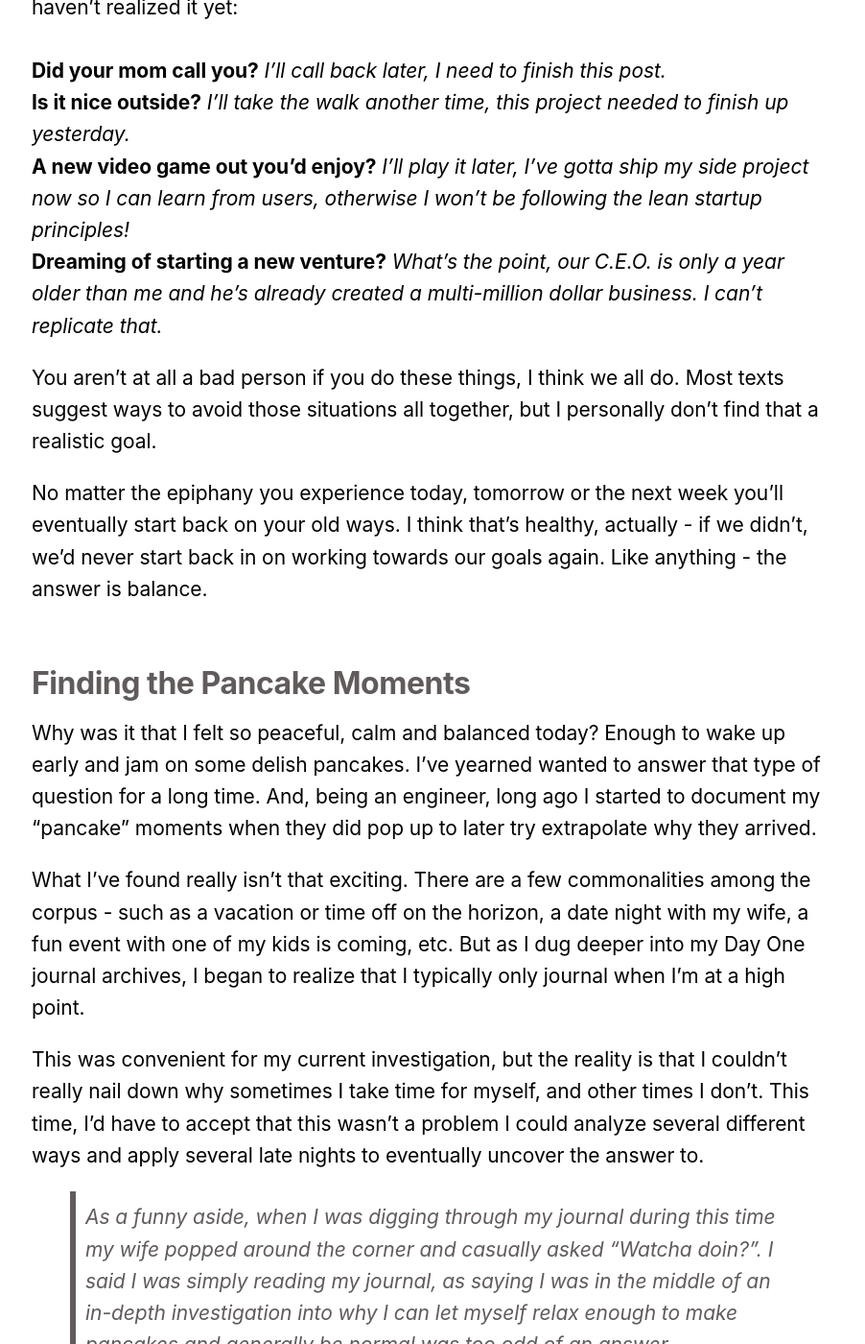
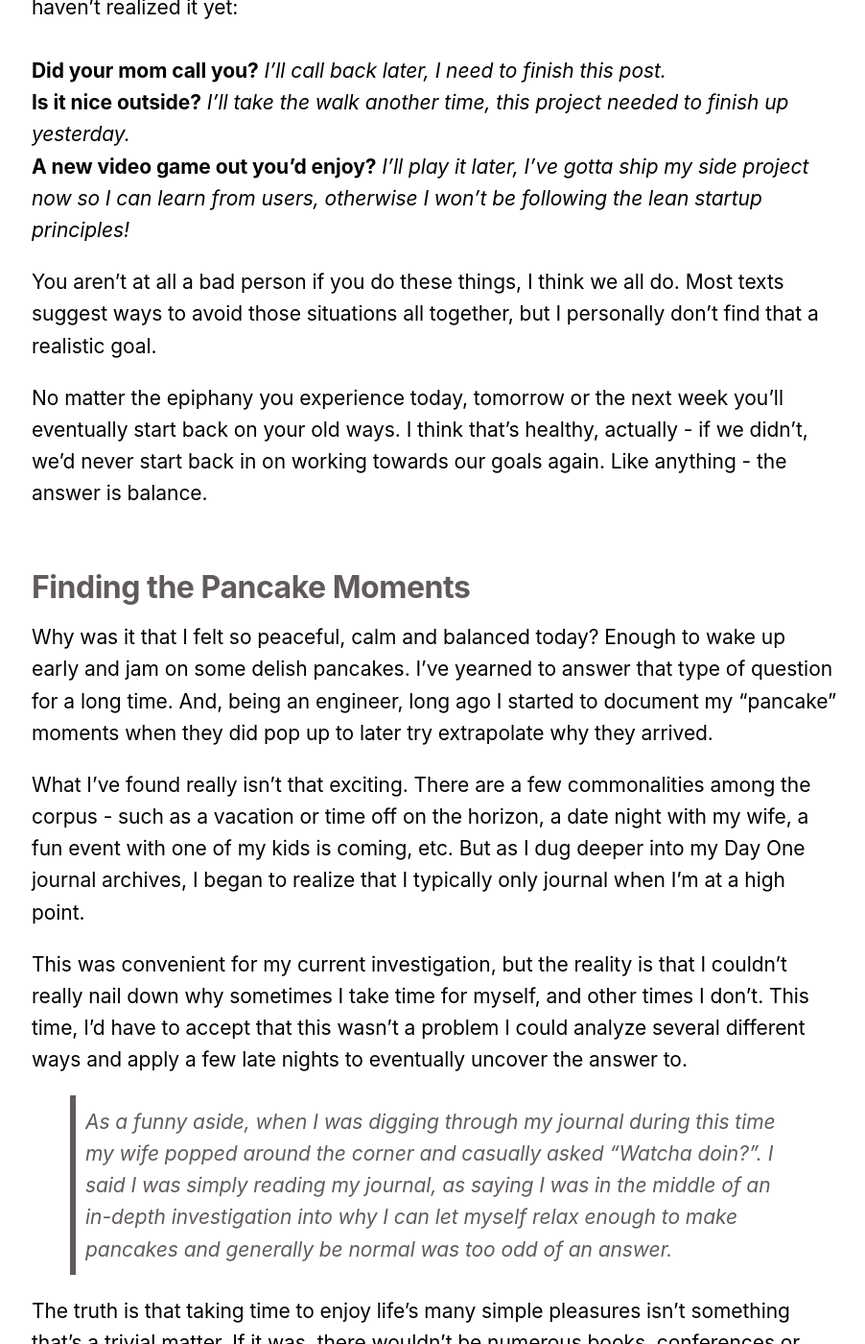
Before and after one commit to hassaan4584/Swiftjective-C, a Jekyll site: the page built from _posts/2019-04-02-making-pancakes.md, in a window 1280 px wide and 1400 px high, scrolled down 2863 px. Shown: the whole window at 96% size, without its empty margins (187-1089 px from the left). Built offline with Jekyll 4.4.1, drawn with Linux system fonts in a browser that asks for light colours; comment, search, counter and statistics services are not loaded.

Commit message:
Copy Edits

```diff
--- a/_posts/2019-04-02-making-pancakes.md
+++ b/_posts/2019-04-02-making-pancakes.md
@@ -42,7 +42,6 @@ If you're at this point, you might be carrying on like I do when I need to chill
 **Did your mom call you?** _I'll call back later, I need to finish this post._ <br />
 **Is it nice outside?** _I'll take the walk another time, this project needed to finish up yesterday._<br />
 **A new video game out you'd enjoy?** _I'll play it later, I've gotta ship my side project now so I can learn from users, otherwise I won't be following the lean startup principles!_<br />
-**Dreaming of starting a new venture?** _What's the point, our C.E.O. is only a year older than me and he's already created a multi-million dollar business. I can't replicate that._<br />
 
 You aren't at all a bad person if you do these things, I think we all do. Most texts suggest ways to avoid those situations all together, but I personally don't find that a realistic goal.
 
@@ -50,11 +49,11 @@ No matter the epiphany you experience today, tomorrow or the next week you'll ev
 
 ### Finding the Pancake Moments
 
-Why was it that I felt so peaceful, calm and balanced today? Enough to wake up early and jam on some delish pancakes. I've yearned wanted to answer that type of question for a long time. And, being an engineer, long ago I started to document my "pancake" moments when they did pop up to later try extrapolate why they arrived.
+Why was it that I felt so peaceful, calm and balanced today? Enough to wake up early and jam on some delish pancakes. I've yearned to answer that type of question for a long time. And, being an engineer, long ago I started to document my "pancake" moments when they did pop up to later try extrapolate why they arrived.
 
 What I've found really isn't that exciting. There are a few commonalities among the corpus - such as a vacation or time off on the horizon, a date night with my wife, a fun event with one of my kids is coming, etc. But as I dug deeper into my Day One journal archives, I began to realize that I typically only journal when I'm at a high point.
 
-This was convenient for my current investigation, but the reality is that I couldn't really nail down why sometimes I take time for myself, and other times I don't. This time, I'd have to accept that this wasn't a problem I could analyze several different ways and apply several late nights to eventually uncover the answer to.
+This was convenient for my current investigation, but the reality is that I couldn't really nail down why sometimes I take time for myself, and other times I don't. This time, I'd have to accept that this wasn't a problem I could analyze several different ways and apply a few late nights to eventually uncover the answer to.
 
 > As a funny aside, when I was digging through my journal during this time my wife popped around the corner and casually asked "Watcha doin?". I said I was simply reading my journal, as saying I was in the middle of an in-depth investigation into why I can let myself relax enough to make pancakes and generally be normal was too odd of an answer.
 
```
